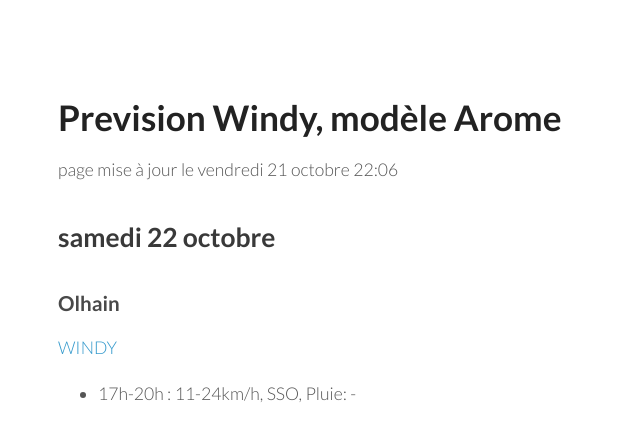
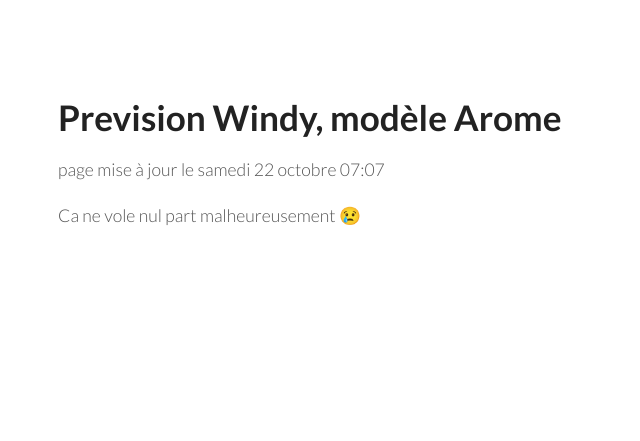
Before and after one commit to parapente-dans-le-nord/parapente-dans-le-nord.github.io, a Jekyll site: the page built from index.markdown, in a window 1280 px wide. Shown: the top 441 px of the page, without its empty margins (0-640 px from the left). Built offline with Jekyll 4.4.1, drawn with Linux system fonts in a browser that asks for light colours; our own code applies the rules of GitHub Pages for plain Markdown files.

Commit message:
update index.markdown

```diff
--- a/index.markdown
+++ b/index.markdown
@@ -4,14 +4,7 @@ layout: my-layout
 
 
 # Prevision Windy, modèle Arome
-page mise à jour le vendredi 21 octobre 22:06
+page mise à jour le samedi 22 octobre 07:07
 
 
-
-## samedi 22 octobre
-
-### Olhain
-
- [WINDY](https://windy.com/50.434/2.586?50.031,2.587,8,m:e3eagft)
-
-- 17h-20h : 11-24km/h, SSO, Pluie: -
+Ca ne vole nul part malheureusement 😢
```
